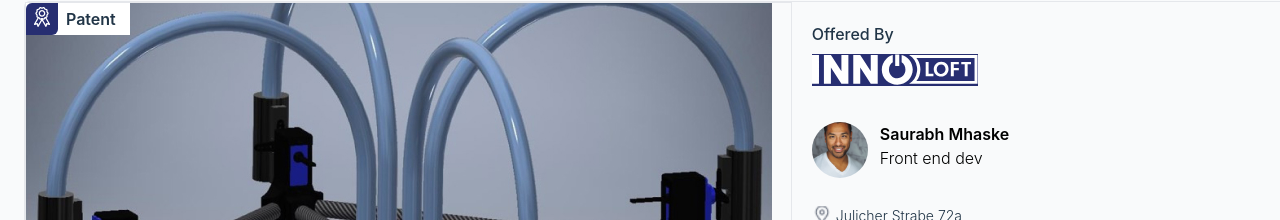
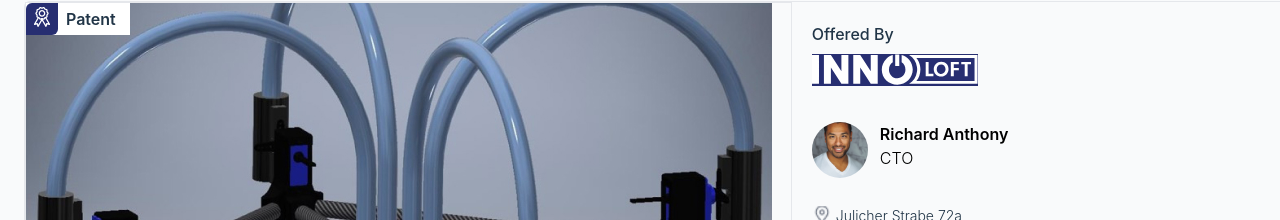
Before and after one commit to mhaskesaurabh3/authentication-mern-stack, a React (Vite) app in the folder client/: page / in a window 1280 px wide. Shown: the part 69-289 px from the top of the page. Built offline with nearby package versions, Linux system fonts and the light colour scheme.

Commit message:
Name update in profile

```diff
--- a/client/src/Components/Sidebar/SidebarProfile.jsx
+++ b/client/src/Components/Sidebar/SidebarProfile.jsx
@@ -12,11 +12,9 @@ const SidebarProfile = () => {
         ></img>
         <div className='flex flex-col justify-start ml-3'>
           <span className='text-black font-semibold text-left block'>
-            Saurabh Mhaske
+            Richard Anthony
           </span>
-          <span className='text-black font-light text-left block'>
-            Front end dev
-          </span>
+          <span className='text-black font-light text-left block'>CTO</span>
         </div>
       </div>
     </div>
```
